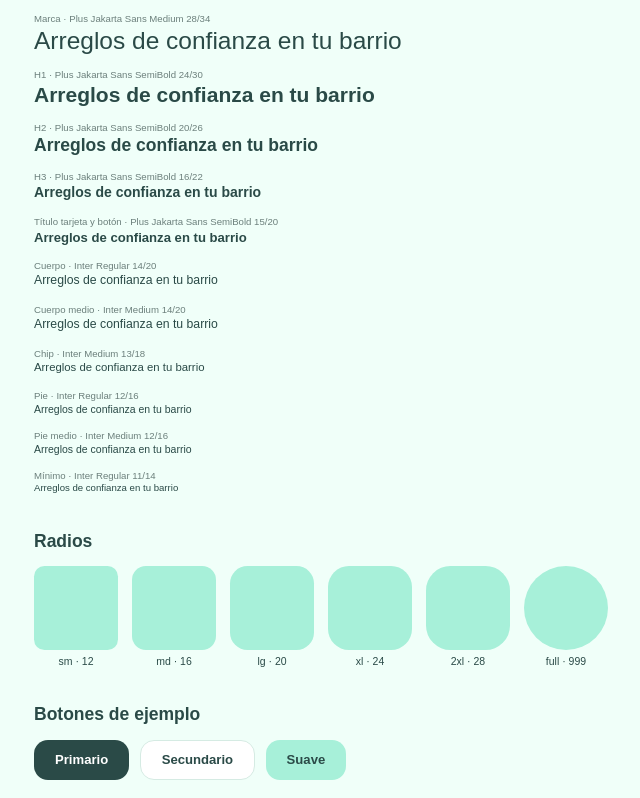
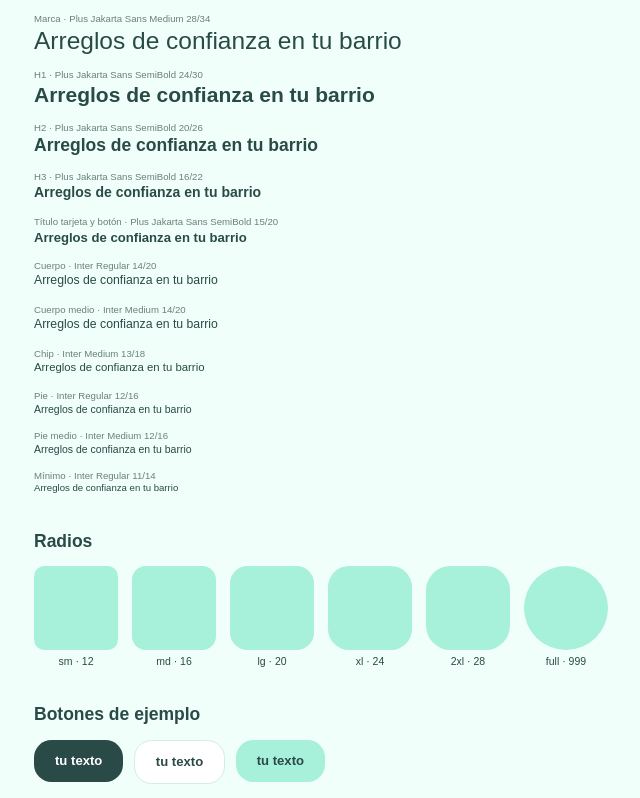
Before and after one commit to SantiagoLuqueVillanueva/ChapuZappWeb, an Angular app: page /design-system in a window 1280 px wide. Shown: the part 853-1651 px from the top of the page, without its empty margins (284-924 px from the left). Built offline with nearby package versions, Linux system fonts and the light colour scheme.

Commit message:
Creado el componente botón con variantes y tamaños

```diff
--- a/src/app/features/design-system/design-system.component.html
+++ b/src/app/features/design-system/design-system.component.html
@@ -46,15 +46,9 @@
   <section class="space-y-4">
     <h2>Botones de ejemplo</h2>
     <div class="flex flex-wrap gap-3">
-      <button class="rounded-md bg-ink px-6 py-3 font-display text-card-title font-semibold text-white">
-        Primario
-      </button>
-      <button class="rounded-md border border-line bg-white px-6 py-3 font-display text-card-title font-semibold text-ink">
-        Secundario
-      </button>
-      <button class="rounded-md bg-primary px-6 py-3 font-display text-card-title font-semibold text-ink">
-        Suave
-      </button>
+      <app-button>tu texto</app-button>
+      <app-button variant="secondary" size="md">tu texto</app-button>
+      <app-button variant="soft" size="md">tu texto</app-button>
     </div>
   </section>
 </main>
--- a/src/app/features/design-system/design-system.component.ts
+++ b/src/app/features/design-system/design-system.component.ts
@@ -1,4 +1,5 @@
 import { Component } from '@angular/core';
+import { ButtonComponent } from '../../shared/components/button/button.component';
 
 interface ColorSample {
   name: string;
@@ -20,7 +21,7 @@ interface RadiusSample {
 
 @Component({
   selector: 'app-design-system',
-  imports: [],
+  imports: [ButtonComponent],
   templateUrl: './design-system.component.html',
 })
 export class DesignSystemComponent {
@@ -45,12 +46,30 @@ export class DesignSystemComponent {
   ];
 
   readonly texts: TextSample[] = [
-    { label: 'Display · Plus Jakarta Sans SemiBold 28/34', classes: 'font-display text-display font-semibold' },
-    { label: 'Marca · Plus Jakarta Sans Medium 28/34', classes: 'font-display text-display font-medium' },
-    { label: 'H1 · Plus Jakarta Sans SemiBold 24/30', classes: 'font-display text-h1 font-semibold' },
-    { label: 'H2 · Plus Jakarta Sans SemiBold 20/26', classes: 'font-display text-h2 font-semibold' },
-    { label: 'H3 · Plus Jakarta Sans SemiBold 16/22', classes: 'font-display text-h3 font-semibold' },
-    { label: 'Título tarjeta y botón · Plus Jakarta Sans SemiBold 15/20', classes: 'font-display text-card-title font-semibold' },
+    {
+      label: 'Display · Plus Jakarta Sans SemiBold 28/34',
+      classes: 'font-display text-display font-semibold',
+    },
+    {
+      label: 'Marca · Plus Jakarta Sans Medium 28/34',
+      classes: 'font-display text-display font-medium',
+    },
+    {
+      label: 'H1 · Plus Jakarta Sans SemiBold 24/30',
+      classes: 'font-display text-h1 font-semibold',
+    },
+    {
+      label: 'H2 · Plus Jakarta Sans SemiBold 20/26',
+      classes: 'font-display text-h2 font-semibold',
+    },
+    {
+      label: 'H3 · Plus Jakarta Sans SemiBold 16/22',
+      classes: 'font-display text-h3 font-semibold',
+    },
+    {
+      label: 'Título tarjeta y botón · Plus Jakarta Sans SemiBold 15/20',
+      classes: 'font-display text-card-title font-semibold',
+    },
     { label: 'Cuerpo · Inter Regular 14/20', classes: 'text-body' },
     { label: 'Cuerpo medio · Inter Medium 14/20', classes: 'text-body font-medium' },
     { label: 'Chip · Inter Medium 13/18', classes: 'text-chip font-medium' },
--- /dev/null
+++ b/src/app/shared/components/button/button.component.html
@@ -0,0 +1 @@
+<button [class]="variantClasses[variant()] + ' ' + sizeClasses[size()]"><ng-content /></button>
--- /dev/null
+++ b/src/app/shared/components/button/button.component.ts
@@ -0,0 +1,23 @@
+import { Component, input } from '@angular/core';
+
+@Component({
+  selector: 'app-button',
+  imports: [],
+  templateUrl: './button.component.html',
+})
+export class ButtonComponent {
+  variant = input<'primary' | 'secondary' | 'soft'>('primary');
+  size = input<'md' | 'sm'>('md');
+
+  variantClasses = {
+    primary: 'bg-ink text-white rounded-lg font-display text-card-title font-semibold',
+    secondary:
+      'bg-white text-ink border border-line rounded-lg font-display text-card-title font-semibold',
+    soft: 'bg-primary text-ink rounded-lg font-display text-card-title font-semibold',
+  };
+
+  sizeClasses = {
+    md: 'px-6 py-3.5',
+    sm: 'px-4 py-2.5',
+  };
+}
```
Also changed, not shown: 2 other files (tests, documents, lock files or other folders).
